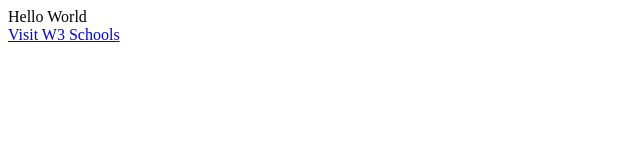
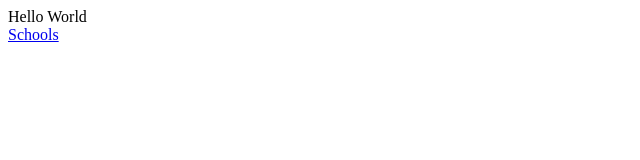
Before and after one commit to jessjzhong/first_website, a plain HTML site: page index.html in a window 1280 px wide. Shown: the full height of the page, 0-640 px from the left. Drawn offline with Linux system fonts and the light colour scheme.

Commit message:
change name

```diff
--- a/index.html
+++ b/index.html
@@ -6,7 +6,7 @@
   </head>
   <body bgcolor=white>
       <div>Hello World</div>
-        <div><a href="https://www.w3schools.com">Visit W3 Schools</a></div>
+        <div><a href="https://www.w3schools.com">Schools</a></div>
 
   </body>
 </html>
```
